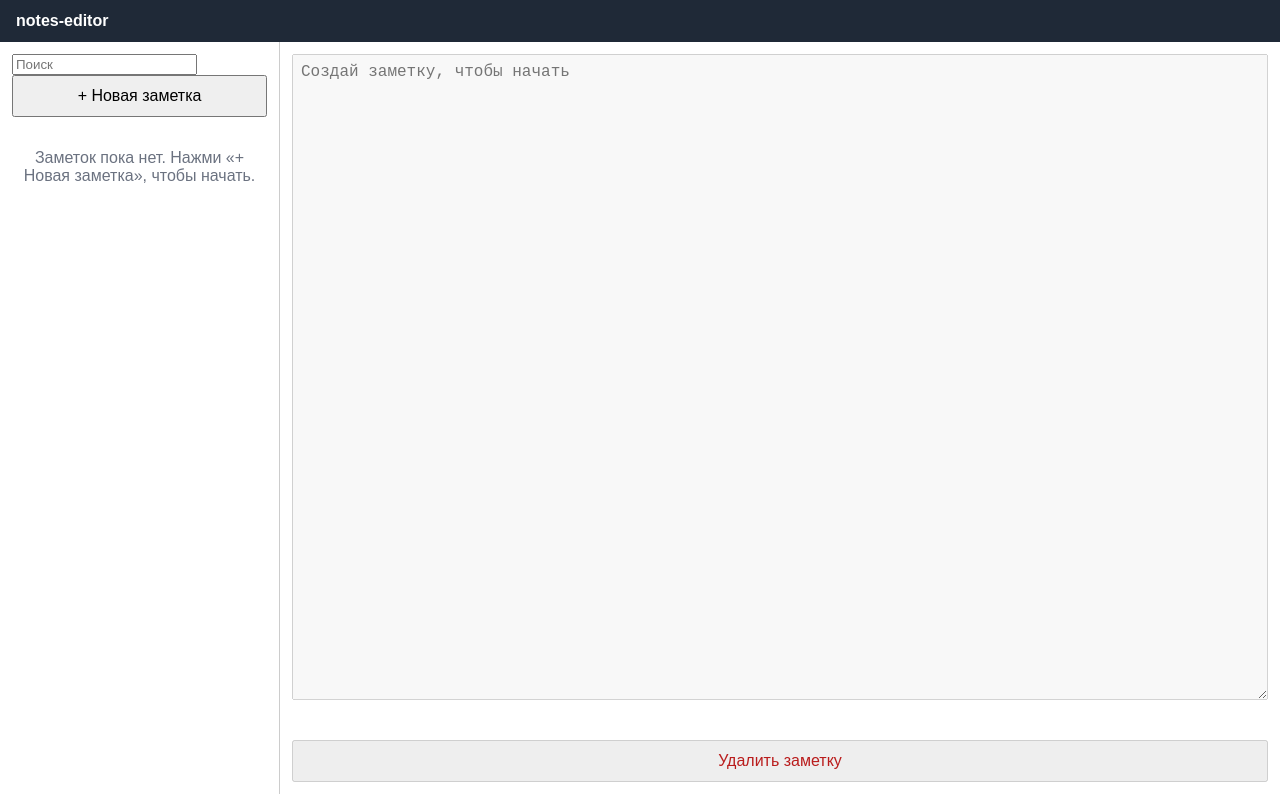
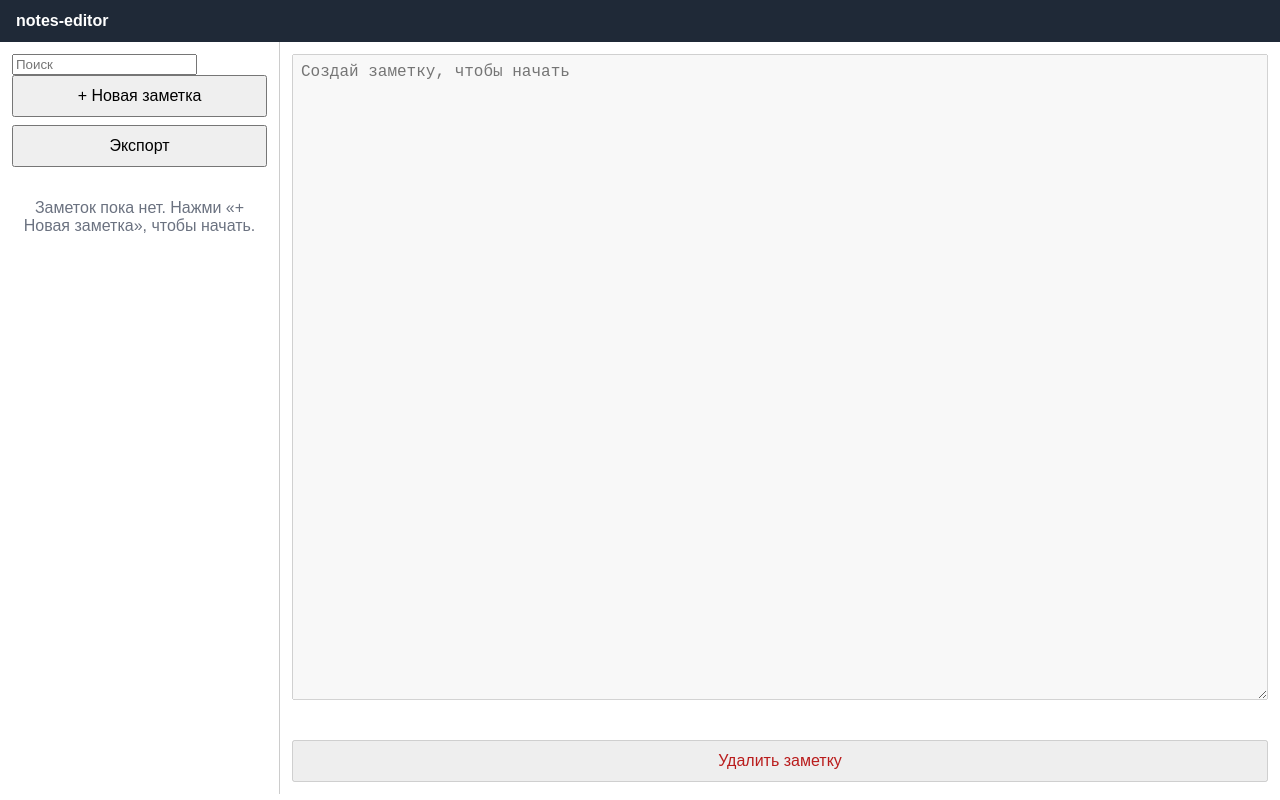
Before and after one commit to halimaaltyn2026/notes-editor, a plain HTML site: page index.html in a window 1280 px wide. Drawn offline with Linux system fonts and the light colour scheme.

Commit message:
Update index.html

```diff
--- a/index.html
+++ b/index.html
@@ -17,6 +17,7 @@
     <aside class="list">
       <input id="search" placeholder="Поиск">
       <button class="new-btn" onclick="createNote()">+ Новая заметка</button>
+      <button class="new-btn" id="export-btn">Экспорт</button>
       <ul id="notes"></ul>
     </aside>
     <main class="editor">
```
